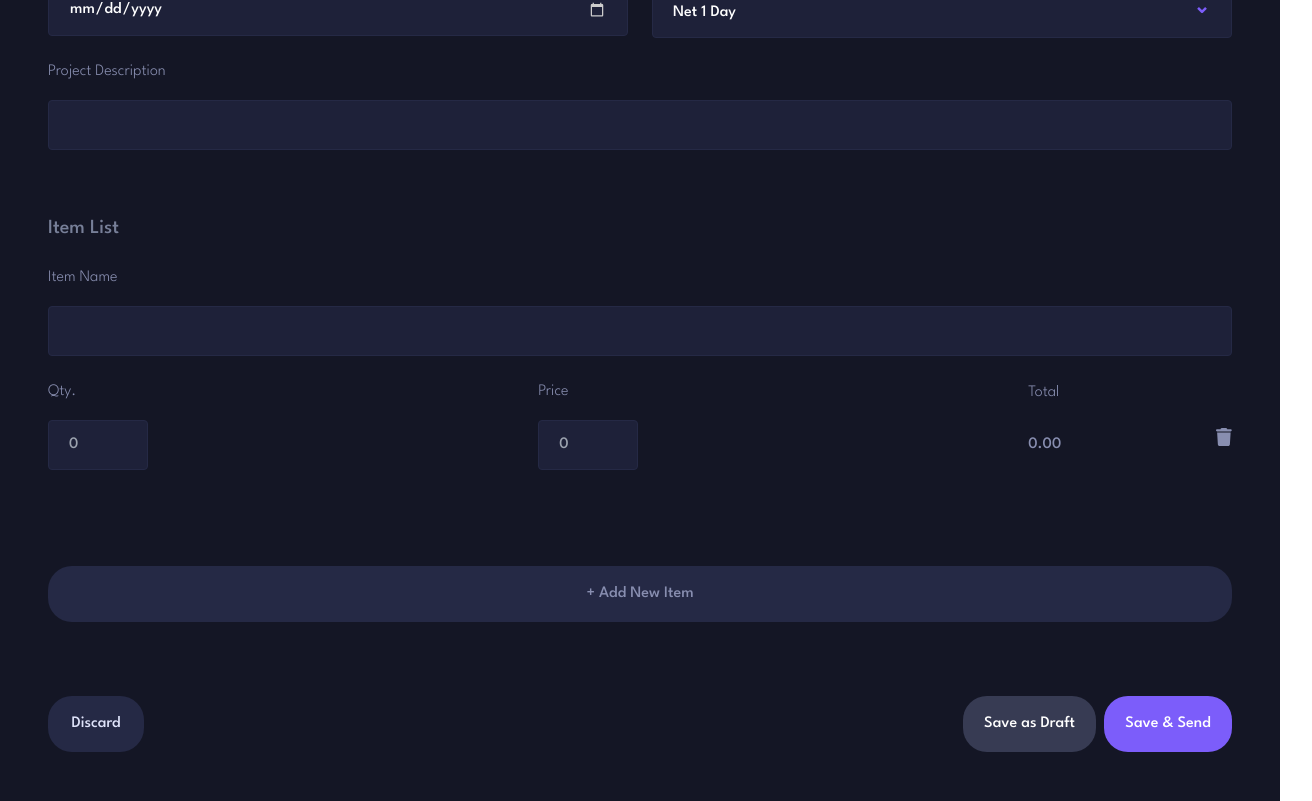
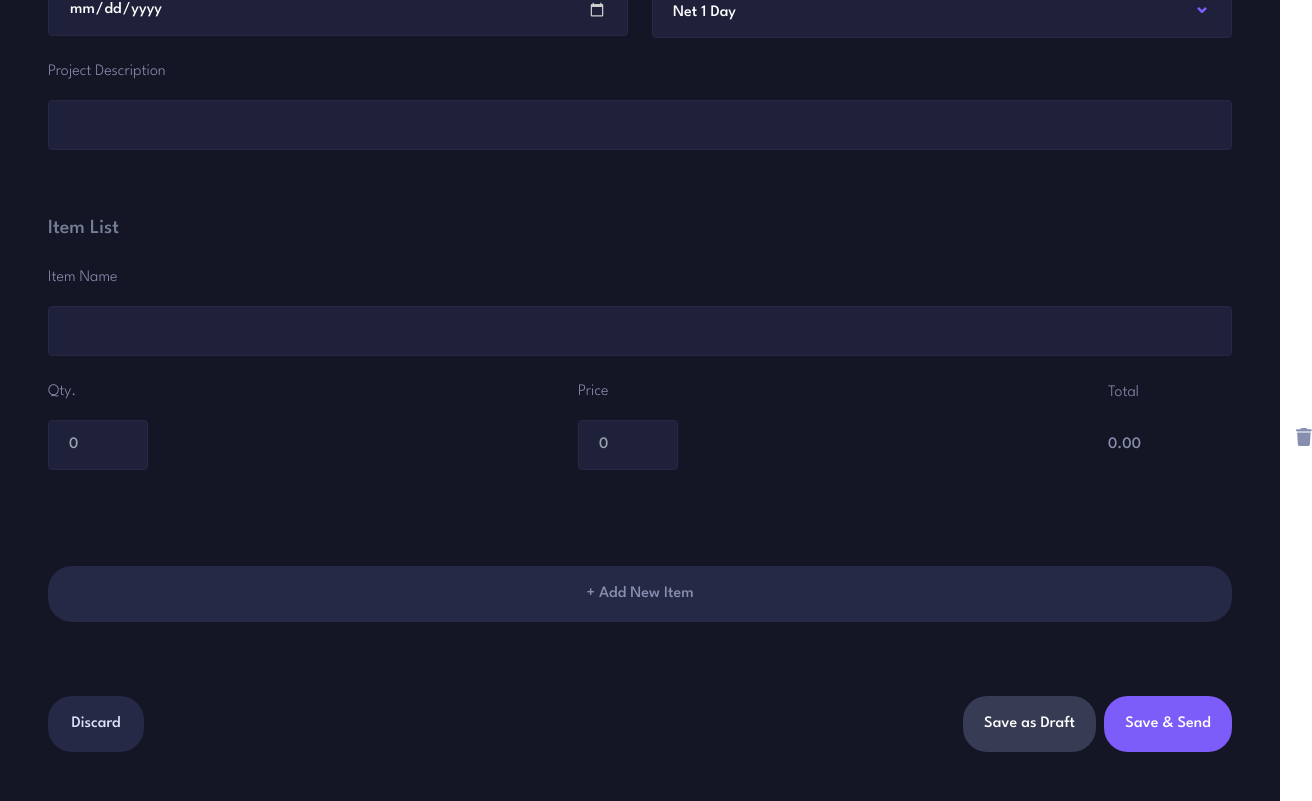
Before and after one commit to neshacascia/trackr, a Next.js app: page /invoices/new-invoice in a window 1280 px wide. Shown: the part 1066-1867 px from the top of the page, 1312 px wide, since content can reach past the window. Built offline with nearby package versions, Linux system fonts and the light colour scheme.

Commit message:
added width

```diff
--- a/components/NewInvoiceForm.js
+++ b/components/NewInvoiceForm.js
@@ -914,13 +914,15 @@ export default function NewInvoiceForm({ addInvoice, setShowModal }) {
                 />
               </label>
 
+              <div>
                 <label
                   className={`font-light ${
                     isDarkMode ? 'text-grayPurple' : 'text-detailPurple'
                   } flex flex-col justify-center`}
                 >
                   Total
-                <div className="flex items-center">
+                </label>
+                <div className="w-[124px] flex items-center">
                   <input
                     type="number"
                     id={`total-${item.id}`}
@@ -939,7 +941,7 @@ export default function NewInvoiceForm({ addInvoice, setShowModal }) {
                     className="text-grayPurple text-lg cursor-pointer hover:text-deleteBtn"
                   ></FontAwesomeIcon>
                 </div>
-              </label>
+              </div>
             </div>
           </div>
         ))}
```
Lines whose indentation alone changed are shown as unchanged.
